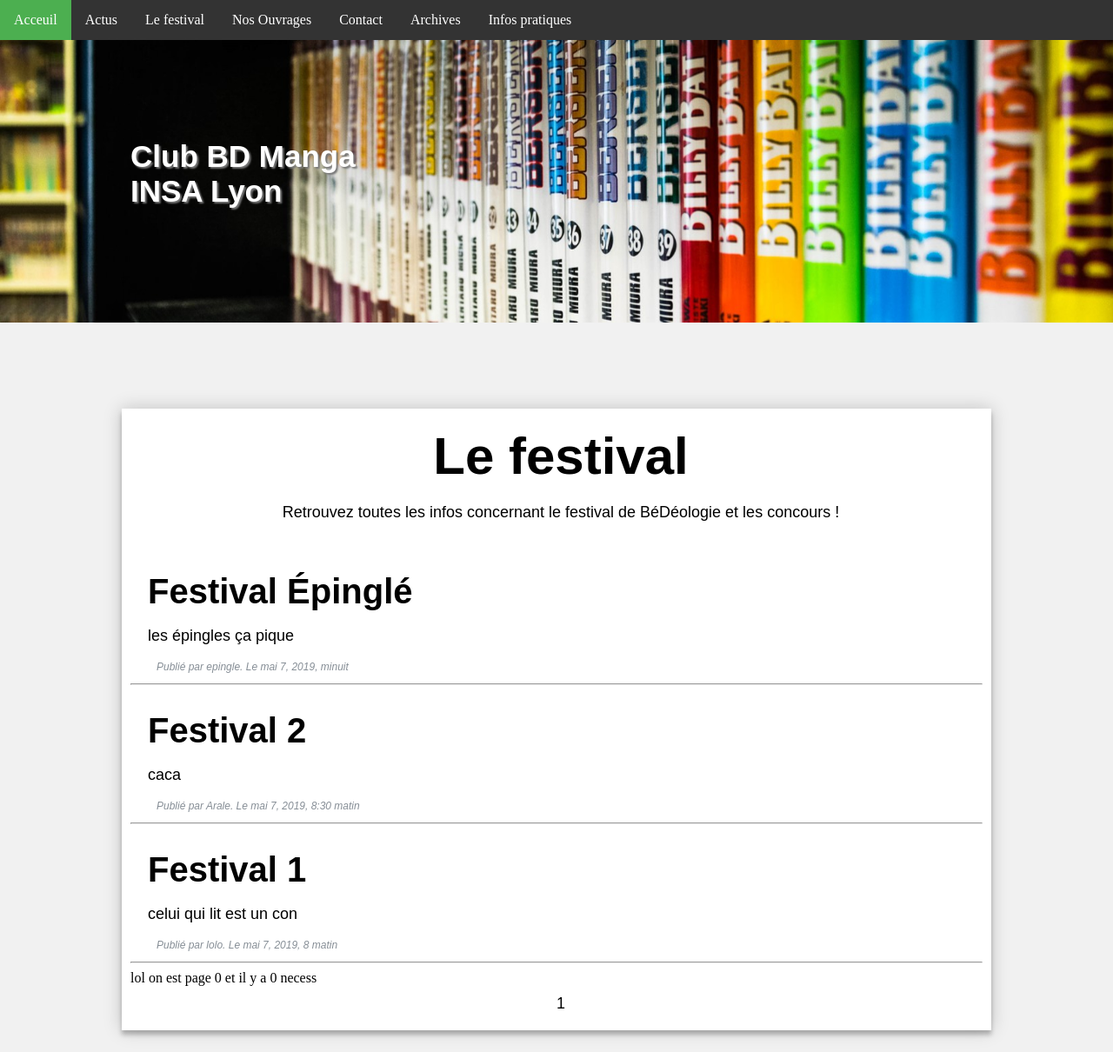
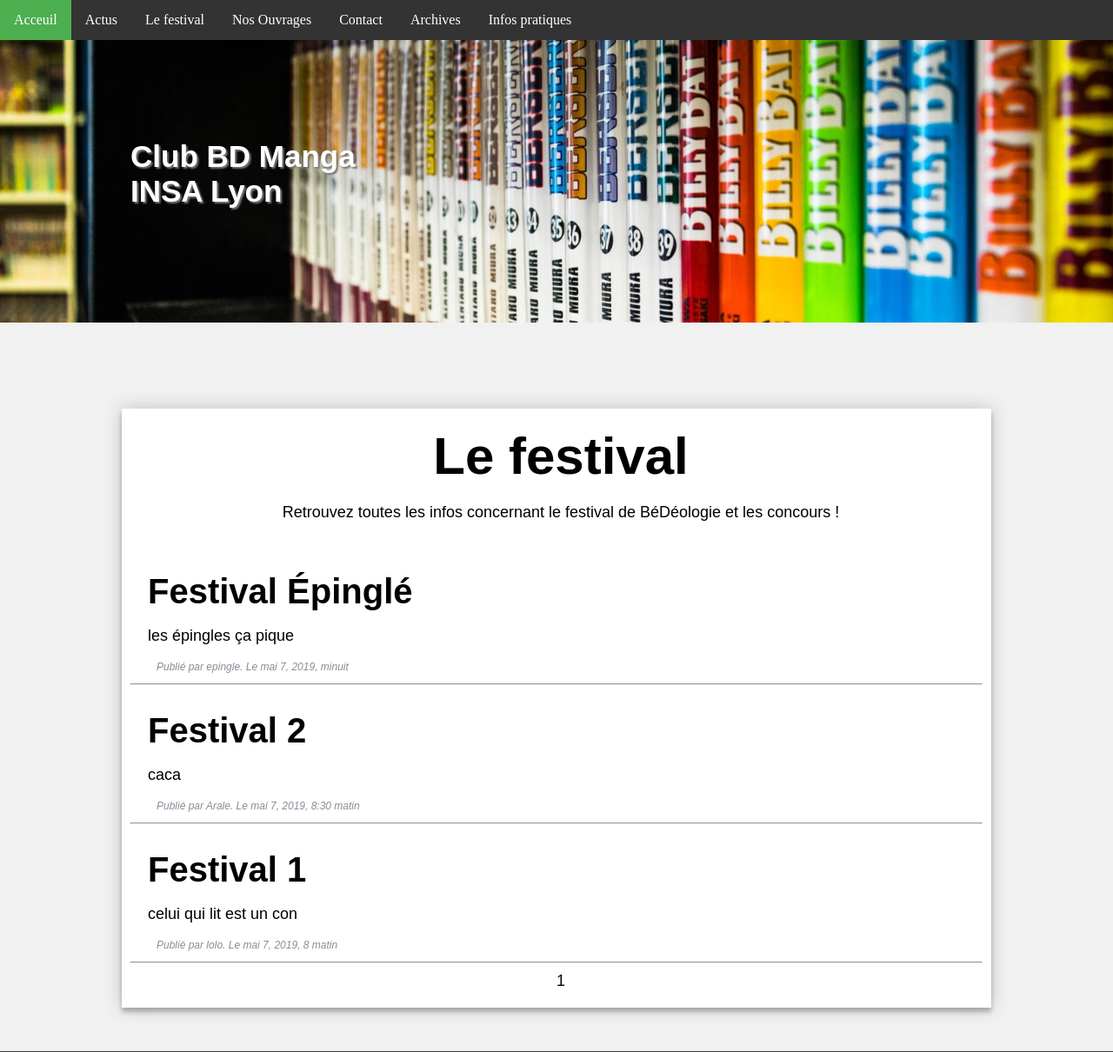
Before and after one commit to insa-bd-manga/WebProject, a Django app: page /festival in a window 1280 px wide; the page is wider, and only the part inside the window is pictured. Shown: the top 1210 px of that part at 87% size. Run offline with Django 3.2, Linux system fonts and the light colour scheme; data comes from the database, SQL or seed files in the repository; parts of the project's set-up code (start-up, migrations or seed data) failed here and were passed over; some libraries are stand-ins or nearby versions; some web fonts are replaced.

Commit message:
festival corrigé

```diff
--- a/vitrine/templates/vitrine/festival.html
+++ b/vitrine/templates/vitrine/festival.html
@@ -24,7 +24,6 @@
         {% endfor %}
 
         {#  Début de la partie qui Sert à naviguer entre les pages #}
-    lol on est page {{ page }} et il y a  {{ pages_necessaires }} necess
         <div class="pages">{% if page != 0 %}<a id="previous_page" href="">Page précédente</a> {% endif %}
             <span id="nb_pages"></span>
             {% if page < pages_necessaires  %}<a id="next_page" href="">Page suivante</a>{% endif %}
```
